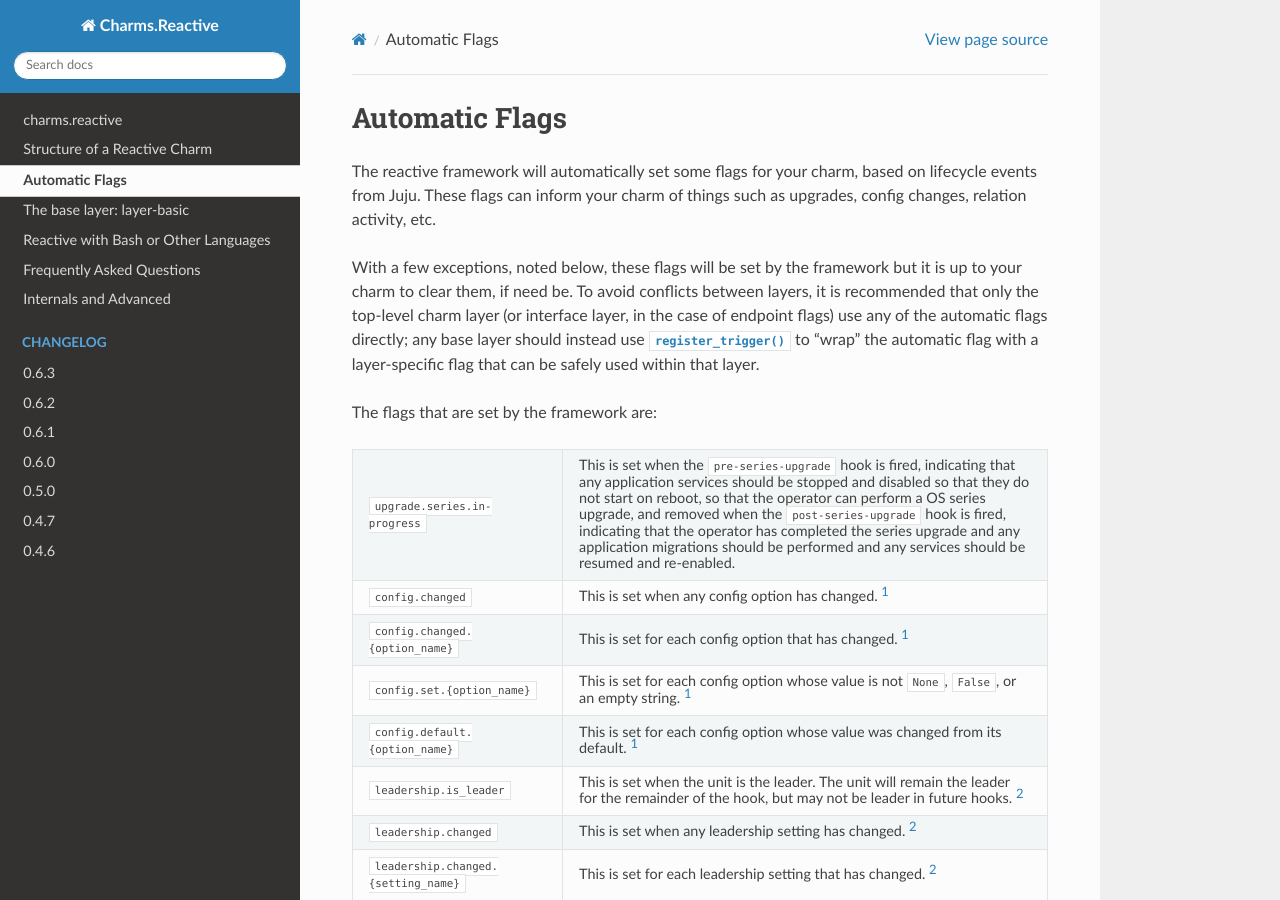
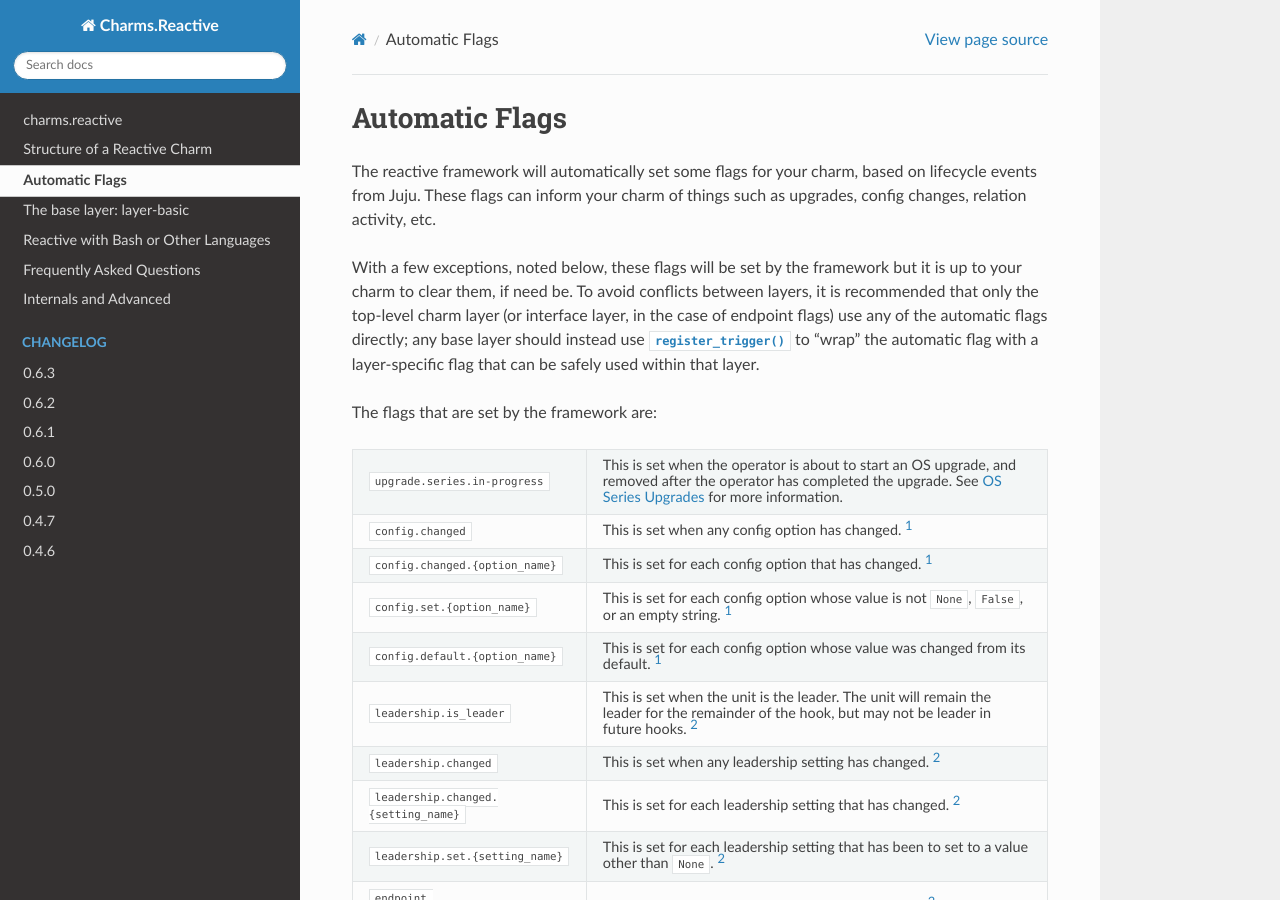
Before and after one commit to canonical/charms.reactive, a Sphinx documentation site: the page built from docs/managed-flags.rst, in a window 1280 px wide and 900 px high. Built offline with Sphinx 7.4.7 and the Read the Docs theme 2.0.0, drawn with Linux system fonts in a browser that asks for light colours; pages that are not in the unit, such as notebooks, are missing from menus.

Commit message:
Update docs per review

```diff
--- a/docs/managed-flags.rst
+++ b/docs/managed-flags.rst
@@ -18,15 +18,9 @@ with a layer-specific flag that can be safely used within that layer.
 The flags that are set by the framework are:
 
 +----------------------------------------------+------------------------------------------------------------+
-| ``upgrade.series.in-progress``               | This is set when the ``pre-series-upgrade`` hook is        |
-|                                              | fired, indicating that any application services should     |
-|                                              | be stopped and disabled so that they do not start on       |
-|                                              | reboot, so that the operator can perform a OS series       |
-|                                              | upgrade, and removed when the ``post-series-upgrade`` hook |
-|                                              | is fired, indicating that the operator has completed the   |
-|                                              | series upgrade and any application migrations should be    |
-|                                              | performed and any services should be resumed and           |
-|                                              | re-enabled.                                                |
+| ``upgrade.series.in-progress``               | This is set when the operator is about to start an OS      |
+|                                              | upgrade, and removed after the operator has completed the  |
+|                                              | upgrade.  See :doc:`series-upgrade` for more information.  |
 +----------------------------------------------+------------------------------------------------------------+
 | ``config.changed``                           | This is set when any config option has changed. [1]_       |
 +----------------------------------------------+------------------------------------------------------------+
```
Also changed, not shown: docs/series-upgrade.rst (added, +57 -0 lines).
